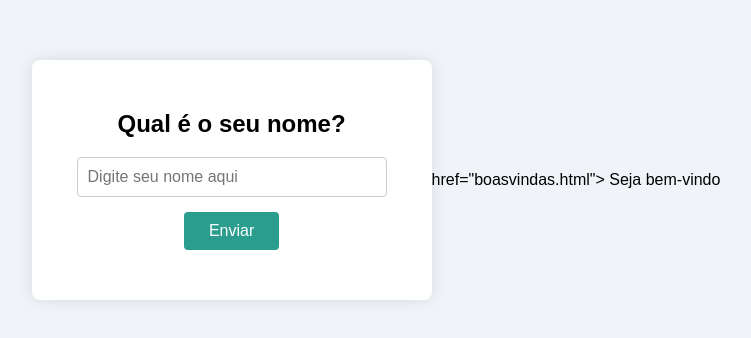
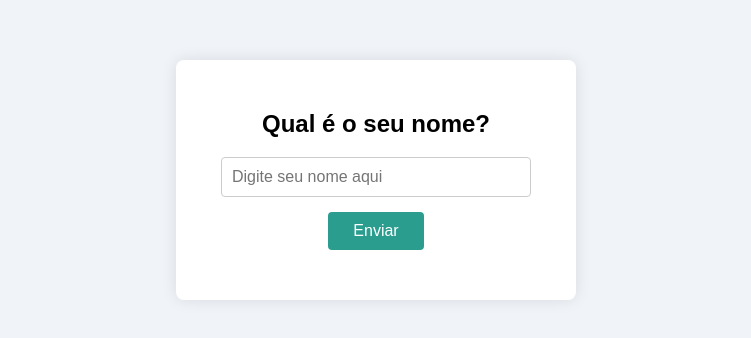
Before and after one commit to isabelle579/Algoritmo151, a plain HTML site: page index.html in a window 1280 px wide. Shown: the part 220-558 px from the top of the page, without its empty margins (264-1015 px from the left). Drawn offline with Linux system fonts and the light colour scheme.

Commit message:
Update index.html

```diff
--- a/index.html
+++ b/index.html
@@ -72,7 +72,6 @@
             }
         }
     </script>
-    <a> href="boasvindas.html"> Seja bem-vindo</a>
 
 </body>
 </html>
```
